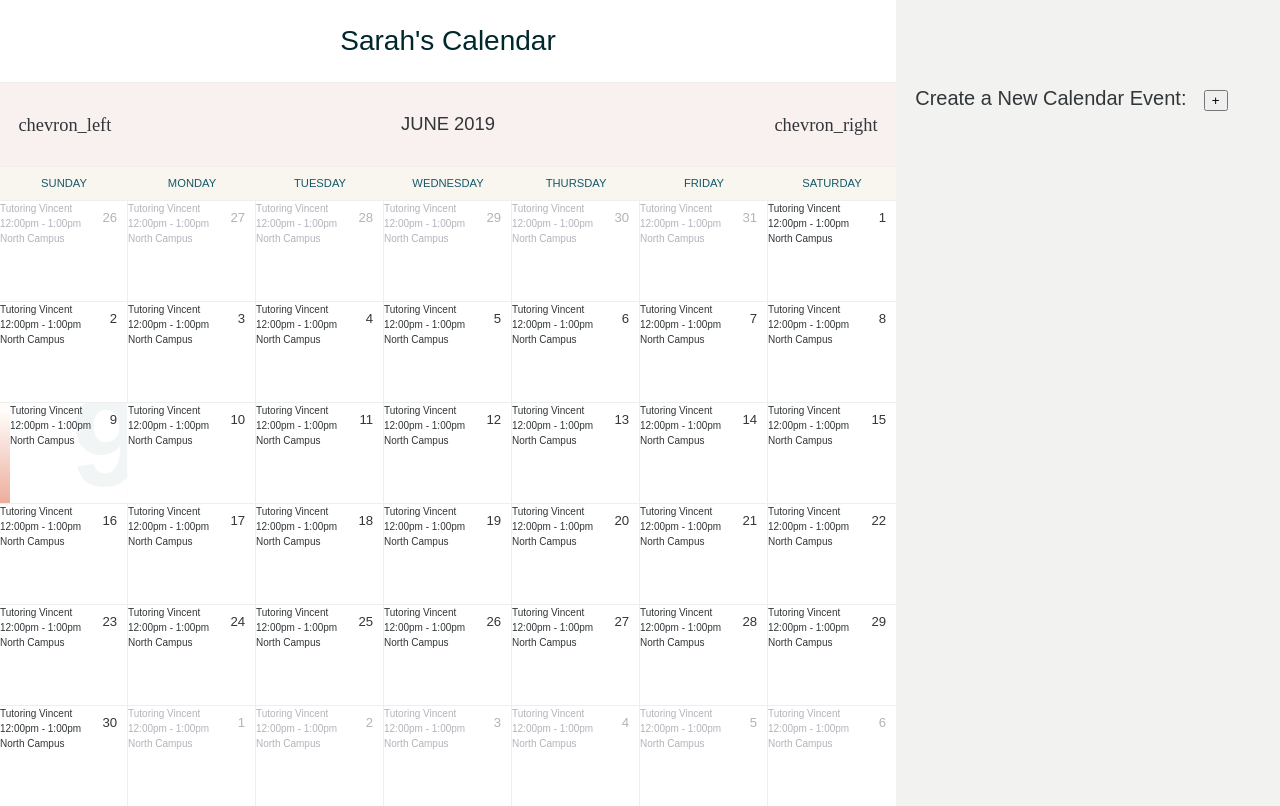
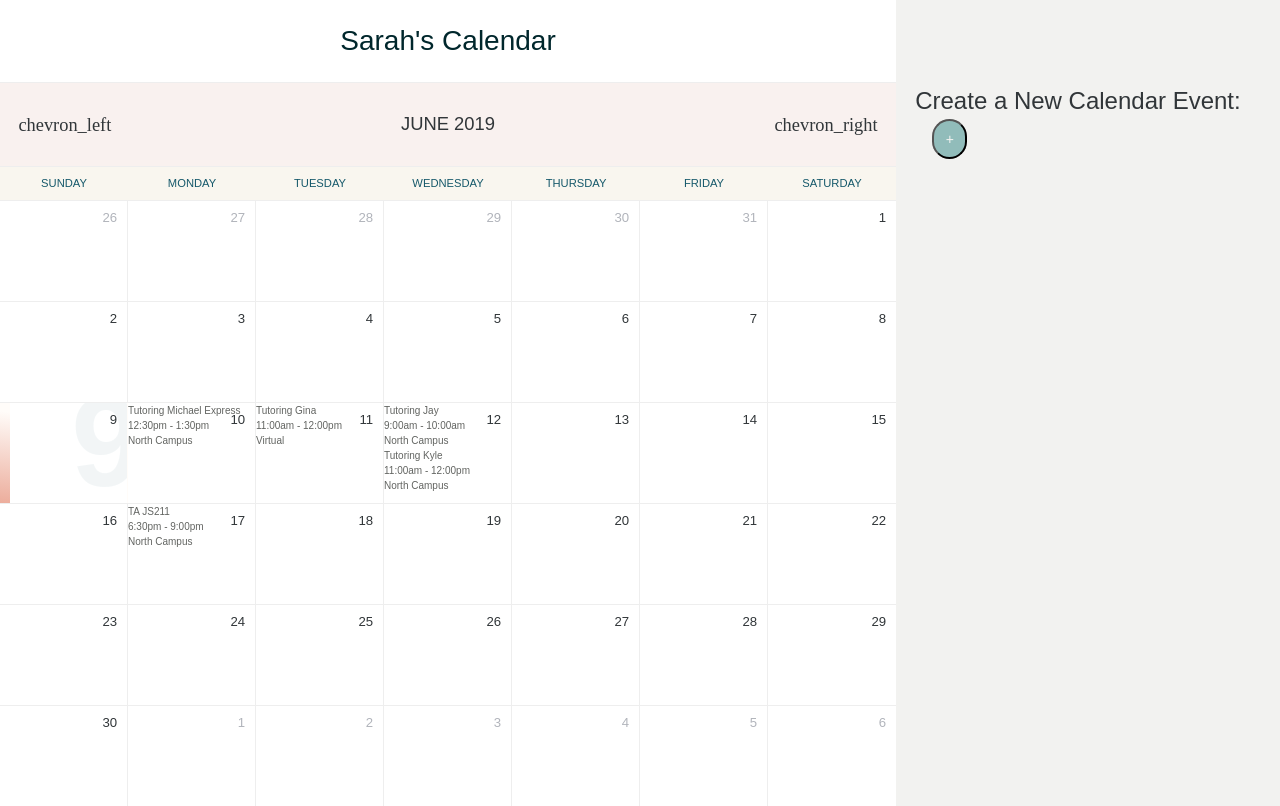
Before and after one commit to sarahcheatham/calendar, a React (Create React App) app: page / in a window 1280 px wide. Built offline with nearby package versions, Linux system fonts and the light colour scheme; a web font is replaced by a local one.

Commit message:
calendar functionality working on correct date

```diff
--- a/src/App.css
+++ b/src/App.css
@@ -280,8 +280,9 @@ main {
 
 .formInput{
   width: 100%;
-  height: 2.5em;
+  height: 3em;
   margin-bottom: 2%;
+  /* border-radius: 5px; */
 }
 
 #formSubmit{
@@ -290,15 +291,35 @@ main {
 
 #createButton{
   margin-left: 5%;
-  margin-bottom: 5%;
+  margin-bottom: 0%;
+  border-radius: 25px;
+  /* padding: 5%; */
+  /* background-color: #A5B5AC; */
+  background-color: #91BCBA;
+  color: var(--warm-white);
+  font-size: 14px;
+  /* height: 2%; */
+  padding: 3%;
+  width: 10%;
+
 }
 
 #formHeader{
   font-family: proxima-nova, sans-serif;
   font-style: normal;
   font-weight: 300;
-  font-size: 20px;
+  font-size: 24px;
 }
 .activity{
   font-size: 10px;
+  color: #626461;
 }
+
+#formSubmit{
+  height: 40px;
+  border-radius: 5px;
+  background-color: #C1C1C1;
+  /* color: var(--warm-white); */
+  color: #4E4A63;
+  font-size: 14px;
+}
--- a/src/api/calendar.json
+++ b/src/api/calendar.json
@@ -61,10 +61,10 @@
     },
     {
         "id": 5,
-        "date": "2019-06-12",
-        "time": "12:00pm - 1:00pm",
+        "date": "2019-06-17",
+        "time": "6:30pm - 9:00pm",
         "location": "North Campus",
-        "description": "Tutoring Vincent",
+        "description": "TA JS211",
         "userId": 1,
         "user": {
             "id": 1,
--- a/src/components/Calendar.js
+++ b/src/components/Calendar.js
@@ -7,6 +7,7 @@ class Calendar extends React.Component {
         selectedDate: new Date(),
         events: []
     };
+
     renderHeader(){
         const dateFormat = "MMMM YYYY";
         return (
@@ -42,6 +43,7 @@ class Calendar extends React.Component {
         }
         return <div className="days row">{days}</div>;
     }
+
     formatEvents(){
         const format = "ddd MMM DD YYYY";
         const events = this.props.fakeData.map(item => {
@@ -53,48 +55,46 @@ class Calendar extends React.Component {
             return {id, date, time, location, description}
         });
         return events
-
-
     }
 
-    renderActivity(){
-        let location = "";
-        let time = "";
-        let description = "";
+    renderActivity(activity, index){
         const format = "ddd MMM DD YYYY";
         const { currentMonth, selectedDate } = this.state;
         const monthStart = dateFns.startOfMonth(currentMonth);
         const monthEnd = dateFns.endOfMonth(monthStart);
         const startDate = dateFns.startOfWeek(monthStart);
         const endDate = dateFns.endOfWeek(monthEnd);
+
         const unformattedDays = dateFns.eachDay(
             new Date(startDate),
             new Date(endDate)
         )
+
         const calendarDays = unformattedDays.map(day => {
             return dateFns.format(day, format)
         })
-            const events = this.formatEvents();
+
+        let location = "";
+        let time = "";
+        let description = "";
+
         for(let i = 0; i < calendarDays.length; i++){
-                const day = calendarDays[i];
-                for(let j = 0; j < events.length; j++)
-                if(events[j] !== undefined){
-                    const date = events[j].date;
-                    if(day === date){
-                        location = events[j].location;
-                        time = events[j].time;
-                        description = events[j].description;
-                    }
+            if(activity.date === calendarDays[i]){
+                // console.log(calendarDays[i])
+                location = activity.location;
+                time = activity.time;
+                description = activity.description;
             }
         }
         return (
-                <span className="activity">
+            <span className="activity" key={index}>
                 <div className="desc">{description}</div>
                 <div className="time">{time}</div>
                 <div className="location">{location}</div>
             </span>
         )
     }
+
     // renders the date boxes of the calendar
     renderCells(){
         const format = "ddd MMM DD YYYY";
@@ -103,6 +103,17 @@ class Calendar extends React.Component {
         const monthEnd = dateFns.endOfMonth(monthStart);
         const startDate = dateFns.startOfWeek(monthStart);
         const endDate = dateFns.endOfWeek(monthEnd);
+
+        const unformattedDays = dateFns.eachDay(
+            new Date(startDate),
+            new Date(endDate)
+        )
+        const calendarDays = unformattedDays.map(day => {
+            return dateFns.format(day, format)
+        })
+
+        const events = this.formatEvents();
+        // console.log("calendarDays:", calendarDays)
 
         const dateFormat = "D";
         const rows = [];
@@ -127,7 +138,14 @@ class Calendar extends React.Component {
                     >
                         <span className="number">{formattedDate}</span>
                         <span className="bg">{formattedDate}</span>
-                        {this.renderActivity()}
+                        {/* {this.renderActivity(activity)} */}
+                        {events.map((event, index)=> {
+                            if(dateFns.format(cloneDay.toString(), format) === event.date){
+                                return this.renderActivity(event, index)
+                            }
+                            return ""
+                            })
+                        }
                     </div>
                 );
                 day = dateFns.addDays(day, 1);
```
Also changed, not shown: src/components/Form.js (+1 -12 lines). Lines whose indentation alone changed are shown as unchanged.
